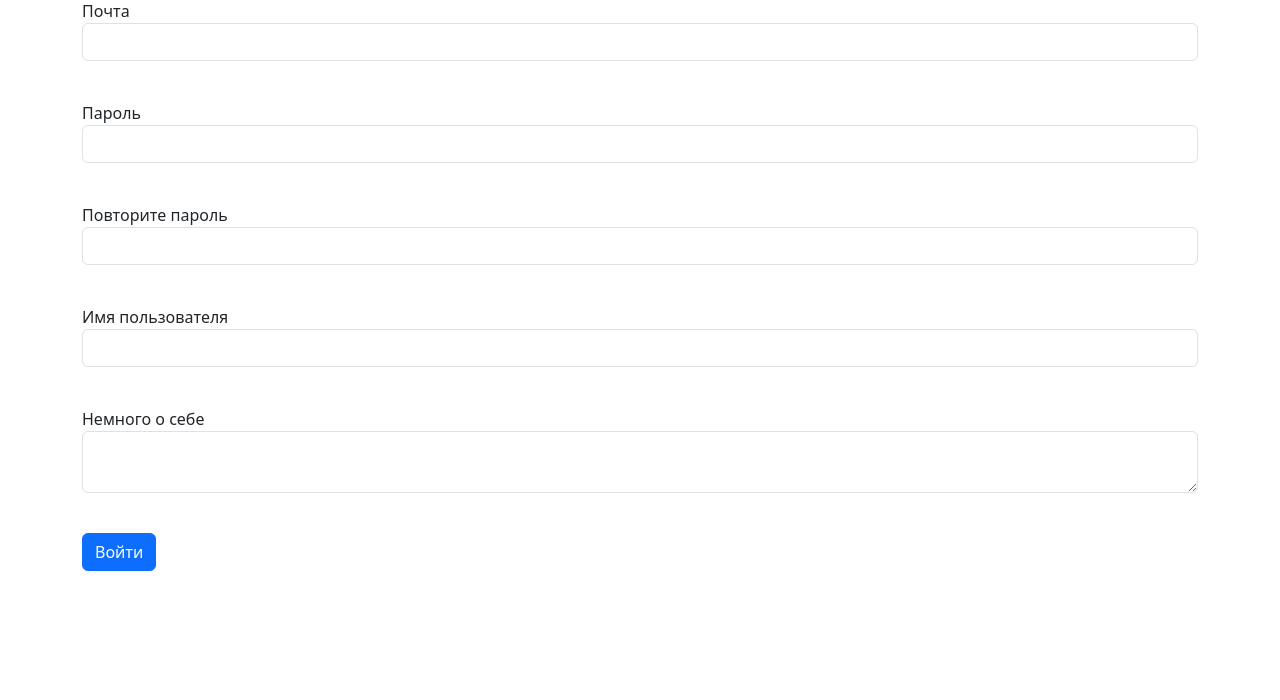
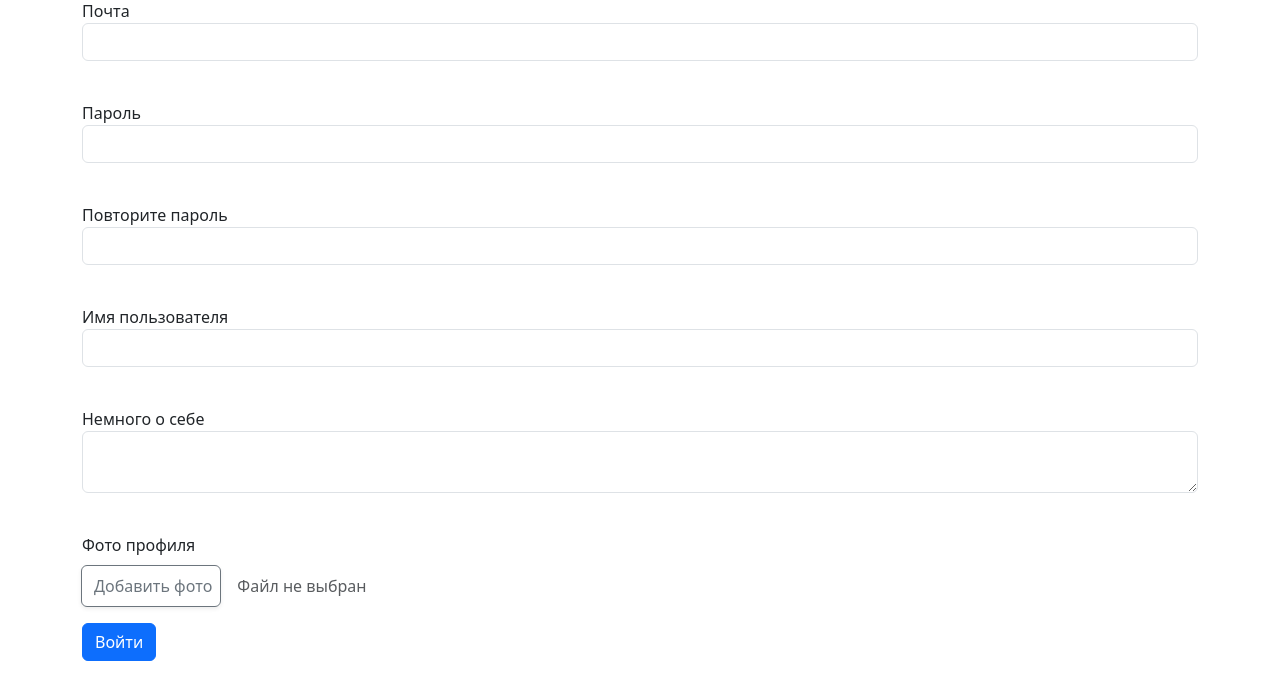
Before and after one commit to Ek2011/web_app, a Flask app: page /register in a window 1280 px wide. Shown: the part 57-757 px from the top of the page. Run offline with Flask 3, Linux system fonts and the light colour scheme; some libraries are stand-ins or nearby versions.

Commit message:
аватарки

```diff
--- a/data/users.py
+++ b/data/users.py
@@ -16,6 +16,7 @@ class User(SqlAlchemyBase, UserMixin):
     email = sqlalchemy.Column(sqlalchemy.String, index=True, unique=True, nullable=True)
     hashed_password = sqlalchemy.Column(sqlalchemy.String, nullable=True)
     created_date = sqlalchemy.Column(sqlalchemy.DateTime, default=datetime.datetime.now)
+    file = sqlalchemy.Column(sqlalchemy.String, nullable=True)
 
     news = orm.relationship("News", back_populates='user')
 
--- a/forms/user.py
+++ b/forms/user.py
@@ -1,6 +1,7 @@
 from flask_wtf import FlaskForm
 from wtforms import PasswordField, StringField, TextAreaField, SubmitField, BooleanField
 from wtforms.fields import EmailField
+from flask_wtf.file import FileField
 from wtforms.validators import DataRequired
 
 
@@ -10,6 +11,7 @@ class RegisterForm(FlaskForm):
     password_again = PasswordField('Повторите пароль', validators=[DataRequired()])
     name = StringField('Имя пользователя', validators=[DataRequired()])
     about = TextAreaField("Немного о себе")
+    file = FileField("Добавить фото")
     submit = SubmitField('Войти')
 
 
--- a/main.py
+++ b/main.py
@@ -318,6 +318,13 @@ def reqister():
             email=form.email.data,
             about=form.about.data
         )
+        if form.file.data:
+            file = form.file.data
+            filename = secure_filename(file.filename)
+            # Сохраняем физически в папку
+            file.save(os.path.join(UPLOAD_FOLDER, filename))
+            # Записываем имя файла в базу данных пользователю
+            user.file = filename
         user.set_password(form.password.data)
         db_sess.add(user)
         db_sess.commit()
--- a/templates/register.html
+++ b/templates/register.html
@@ -10,7 +10,7 @@
 <body>
 <div class="container">
     <h1>Регистрация</h1>
-        <form action="" method="post">
+    <form action="" method="post" enctype="multipart/form-data">
         {{ form.hidden_tag() }}
         <p>
             {{ form.email.label }}<br>
@@ -57,11 +57,36 @@
         </p>
         {% endfor %}
         </p>
+        <div class="mb-3">
+            <label class="form-label d-block">Фото профиля</label> <!-- Заголовок над кнопкой -->
+            <div class="input-group">
+                {{ form.file(class="form-control d-none", id="File") }}
+                <label for="File" class="btn btn-outline-secondary p-2 rounded-2 shadow-sm">
+                    <i class="bi bi-camera-fill me-1"></i> Добавить фото
+                </label>
+                <span id="file-name" class="text-muted ms-3 align-self-center">
+            {% if current_file %}
+                {{ current_file }}
+            {% else %}
+                Файл не выбран
+            {% endif %}
+        </span>
+            </div>
+        </div>
+
         <p>{{ form.submit(type="submit", class="btn btn-primary") }}</p>
         {{message}}
     </form>
 </div>
+<script>
+      document.getElementById('File').onchange = function (){
+      if (this.files && this.files.length > 0){
+      const fileNameSpan = document.getElementById('file-name');
+      fileNameSpan.textContent = 'Вы выбрали: ' + this.files[0].name;
+      }};
+    </script>
 <script src="https://cdn.jsdelivr.net/npm/bootstrap@5.3.8/dist/js/bootstrap.bundle.min.js"
-            integrity="sha384-FKyoEForCGlyvwx9Hj09JcYn3nv7wiPVlz7YYwJrWVcXK/BmnVDxM+D2scQbITxI" crossorigin="anonymous"></script>
+        integrity="sha384-FKyoEForCGlyvwx9Hj09JcYn3nv7wiPVlz7YYwJrWVcXK/BmnVDxM+D2scQbITxI"
+        crossorigin="anonymous"></script>
 </body>
 </html>
```
Also changed, not shown: templates/profile.html (+11 -3 lines), db/blogs.db. Lines whose indentation alone changed are shown as unchanged.
